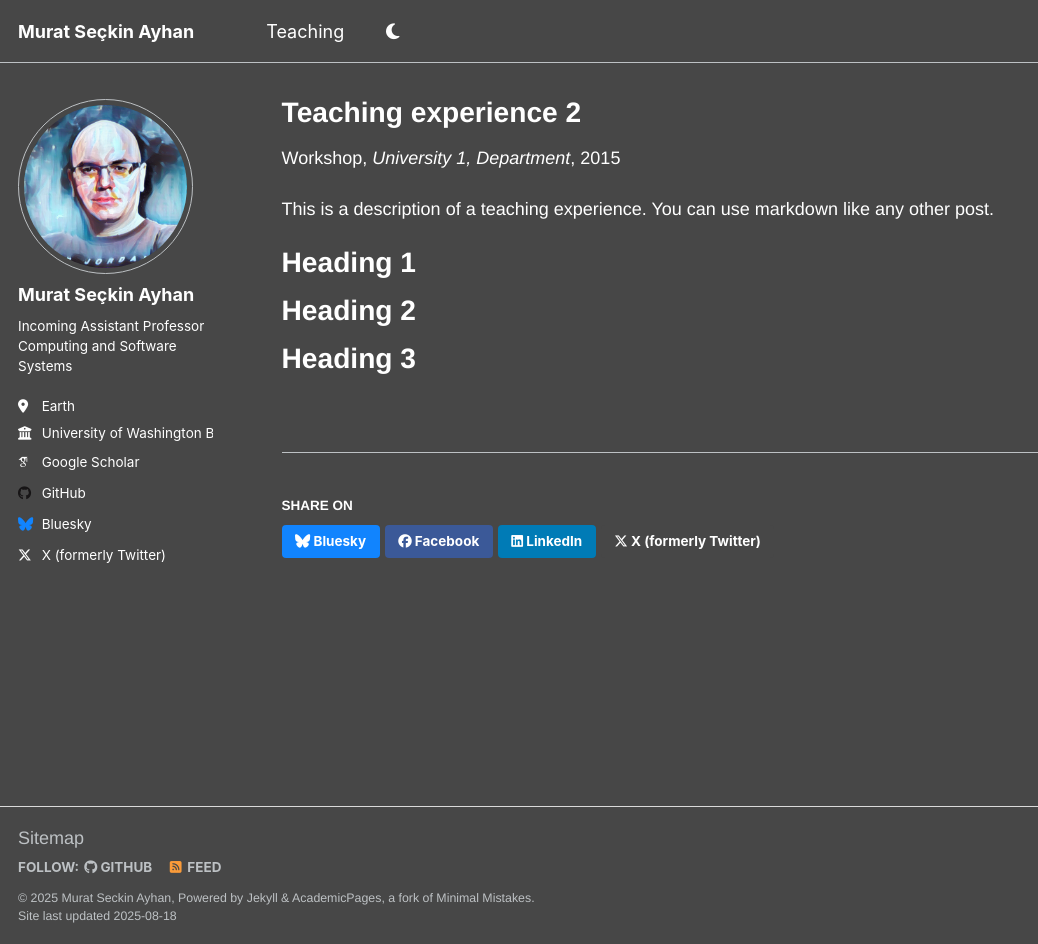
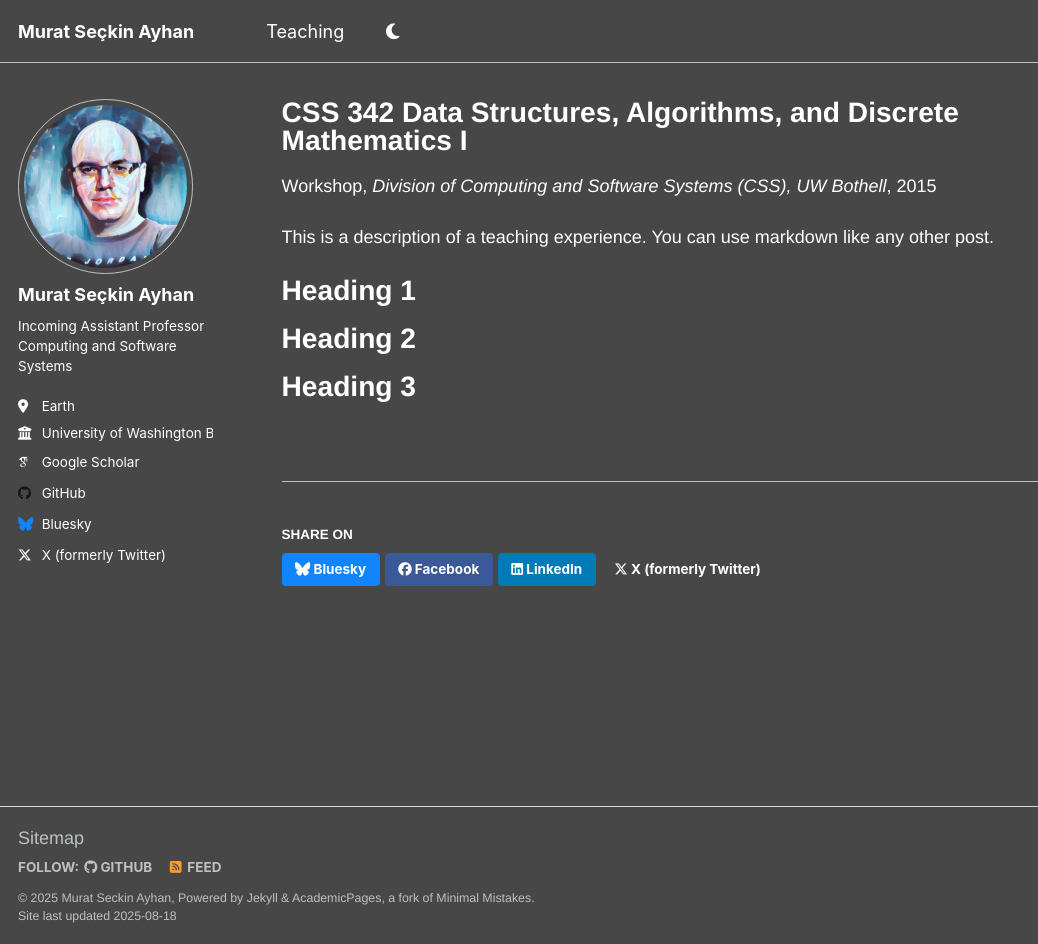
Before and after one commit to msayhan/msayhan.github.io, a Jekyll site: the page built from _teaching/2025-autumn-teaching.md, in a window 1280 px wide and 944 px high. Shown: the whole window, without its empty margins (0-1038 px from the left). Built offline with Jekyll 4.4.1, drawn with Linux system fonts in a browser that asks for light colours; some web fonts are replaced; a script that is not in the unit is left out.

Commit message:
teaching update tags

```diff
--- a/_teaching/2025-autumn-teaching.md
+++ b/_teaching/2025-autumn-teaching.md
@@ -1,9 +1,9 @@
 ---
-title: "Teaching experience 2"
+title: "CSS 342 Data Structures, Algorithms, and Discrete Mathematics I"
 collection: teaching
 type: "Workshop"
 permalink: /teaching/2025-autumn-teaching
-venue: "University 1, Department"
+venue: "Division of Computing and Software Systems (CSS), UW Bothell"
 date: 2015-01-01
 location: "City, Country"
 ---
```
